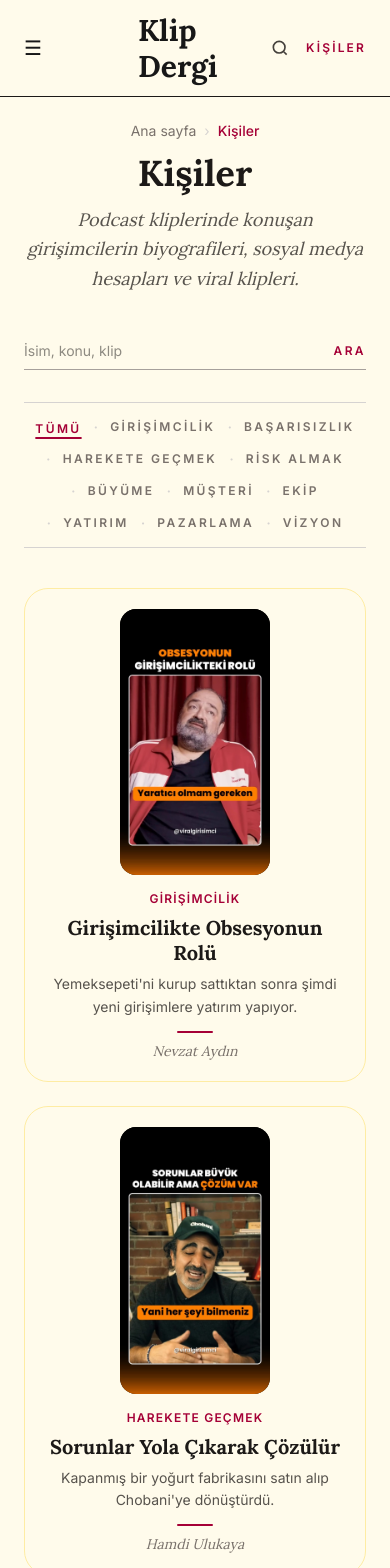
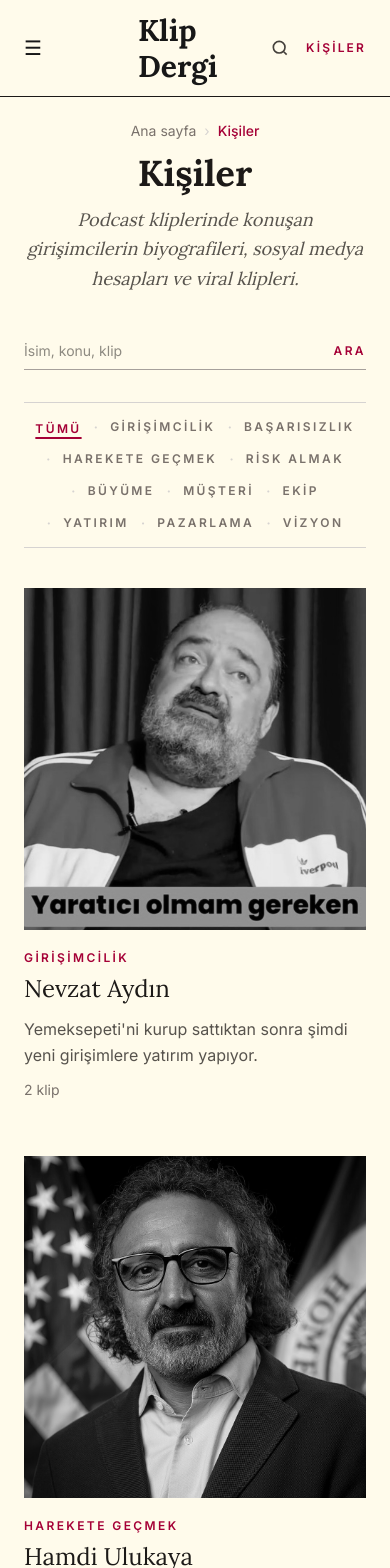
Before and after one commit to symkllci/klip-dergi, a Next.js app: page /kisiler in a window 390 px wide. Shown: the top 1568 px of the page. Built offline with nearby package versions, Linux system fonts and the light colour scheme.

Commit message:
Kişiler kartlarında klip kapağı yerine kişi fotoğrafı; ana sayfada Tüm kişiler oku kaldırıldı

```diff
--- a/src/app/kisiler/page.tsx
+++ b/src/app/kisiler/page.tsx
@@ -1,7 +1,7 @@
 import Link from "next/link"; // Next.js'in sayfalar arası geçiş bileşenini getir.
 import { Lora } from "next/font/google"; // Ana sayfadaki serif başlık fontu (dergi hissi).
 import { getAllPeople, getAramaKisileri } from "@/lib/people"; // Bütün kişiler + arama önerileri için kişiler
-import KlipKarti from "@/components/KlipKarti"; // Ortak kart bileşeni, ana sayfayla aynı
+import HikayeKarti from "@/components/HikayeKarti"; // Kişi kartı: ana sayfadaki "Bütün hikâyeler" albümüyle aynı (kişi fotoğrafı, siyah-beyaz, kutusuz)
 import Kirinti from "@/components/Kirinti"; // ⭐ Ekmek kırıntısı: nerede olduğunu gösterir
 import AramaKutusu from "@/components/AramaKutusu"; // Önerili arama kutusu (üst menüdekiyle aynı, burada büyük hâli)
 
@@ -142,17 +142,15 @@ export default async function KisilerSayfasi({
         {/* Hiç sonuç yoksa bilgi ver */}
         {kisiler.length === 0 && <p className="mt-10 text-center text-stone-600">Sonuç bulunamadı.</p>}
 
-        {/* Kartlar: ana sayfayla aynı KlipKarti. Telefonda 1, orta ekranda 2, geniş ekranda 4 yan yana */}
-        <ul className="mt-10 grid gap-6 sm:grid-cols-2 lg:grid-cols-4">
-          {kisiler.map((kisi) => {
-            // Konu seçiliyse o konudaki ilk klibi göster (find), bulamazsa (??) kişinin ilk klibini
-            const klip = kisi.clips.find((c) => c.topic === seciliKonu) ?? kisi.clips[0];
-            return (
-              <li key={kisi.slug}>
-                <KlipKarti kisi={kisi} klip={klip} />
-              </li>
-            );
-          })}
+        {/* Kartlar: klip kapağı yerine KİŞİ FOTOĞRAFI (Wikipedia/Commons, siyah-beyaz). Fotoğrafı olmayanda reel kapağı.
+            Ana sayfadaki "Bütün hikâyeler" ile aynı kart (HikayeKarti, album) ve aynı ızgara:
+            📚 MDN CSS Grid · auto-fill = sığdığı kadar sütun · minmax = her kart en az 230px */}
+        <ul className="mt-10 grid grid-cols-[repeat(auto-fill,minmax(min(230px,100%),1fr))] gap-x-12 gap-y-14">
+          {kisiler.map((kisi) => (
+            <li key={kisi.slug}>
+              <HikayeKarti kisi={kisi} duzen="album" />
+            </li>
+          ))}
         </ul>
       </main>
     </div>
--- a/src/app/page.tsx
+++ b/src/app/page.tsx
@@ -88,7 +88,7 @@ export default function Home() {
               href="/kisiler"
               className="group text-sm font-semibold uppercase tracking-widest text-rose-800 hover:underline"
             >
-              Tüm kişiler <span className="inline-block transition-transform group-hover:translate-x-1">→</span>
+              Tüm kişiler
             </Link>
           </div>
 
```
